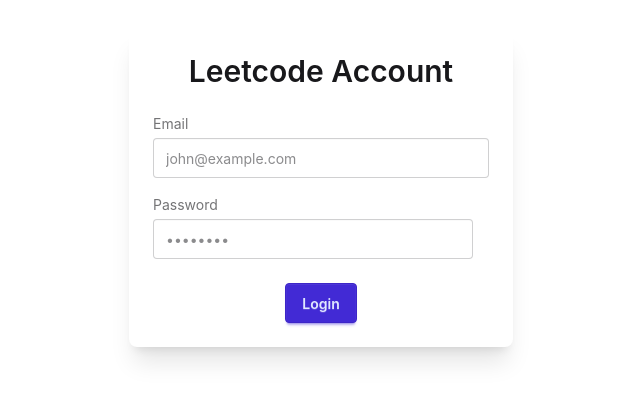
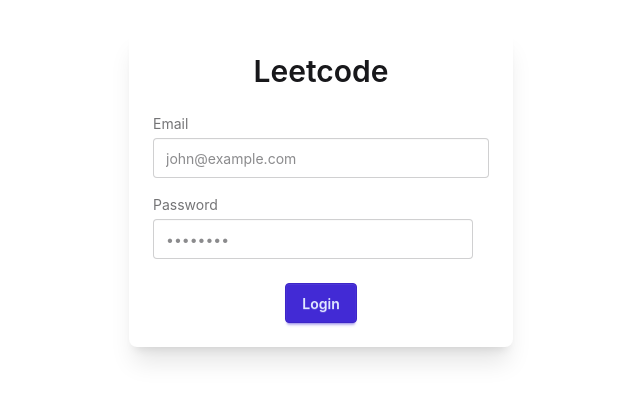
Before and after one commit to nupur185/leetcode, a React app in the folder Frontend/: page /login in a window 1280 px wide. Shown: the part 212-612 px from the top of the page, without its empty margins (319-959 px from the left). Built offline with nearby package versions, Linux system fonts and the light colour scheme; no server answers; the HTML template or start-up script is replaced by a standard one.

Commit message:
Revert "Update login h2 for practice (#1)"
This reverts commit 3e77244ae941de5f3f761aca39f8f833065e86dd.

```diff
--- a/Frontend/src/pages/Login.jsx
+++ b/Frontend/src/pages/Login.jsx
@@ -32,7 +32,7 @@
     <div className="min-h-screen flex items-center justify-center p-4"> {/* Centering container */}
       <div className="card w-96 bg-base-100 shadow-xl"> {/* Existing card styling */}
         <div className="card-body">
-          <h2 className="card-title justify-center text-3xl">Leetcode Account</h2> {/* Centered title */}
+          <h2 className="card-title justify-center text-3xl">Leetcode</h2> {/* Centered title */}
           <form onSubmit={handleSubmit(onSubmit)}>
 
             <div className="form-control  mt-4">
```
